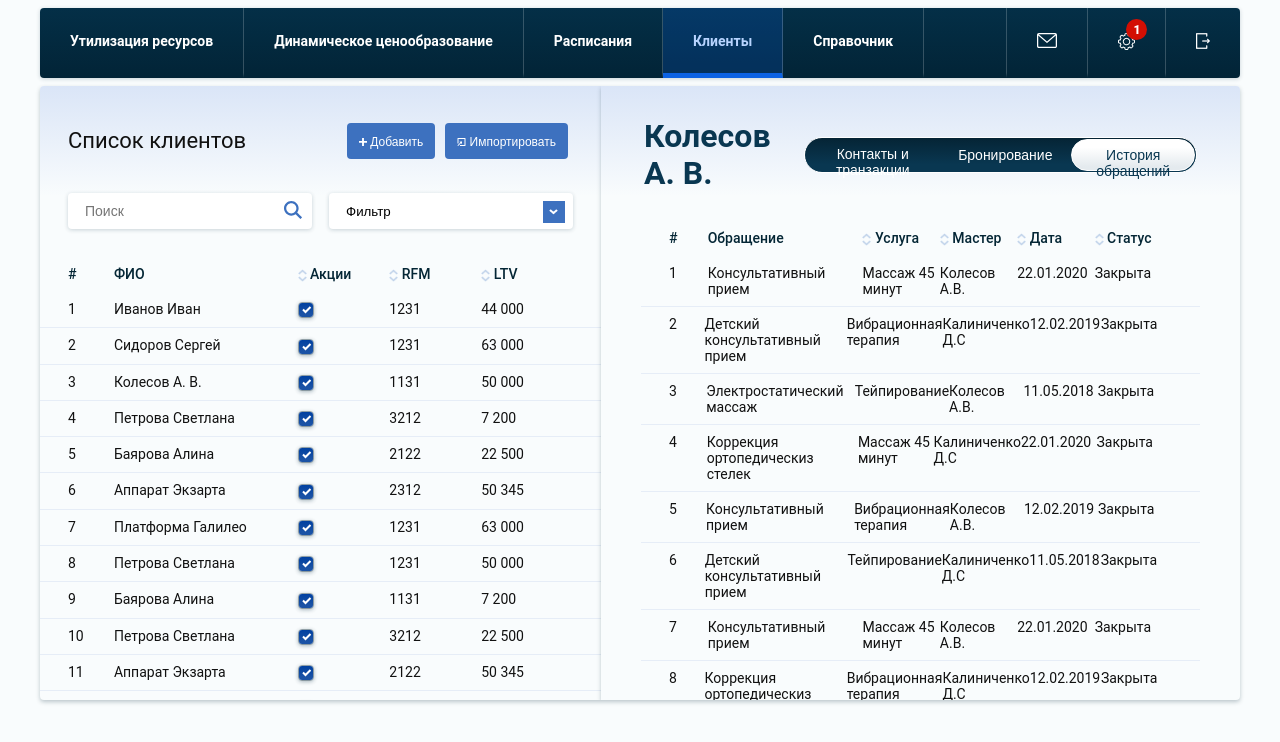
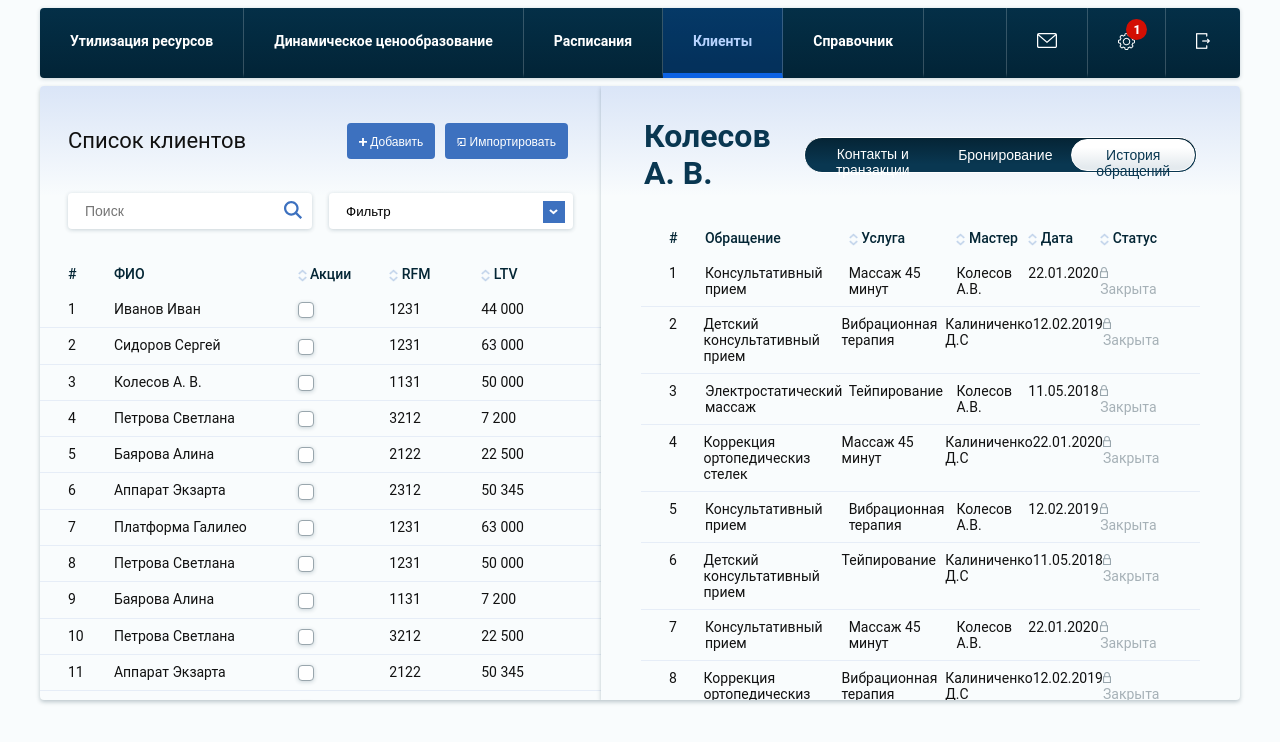
Before and after one commit to evgeniikucheriavii/dm-test, an Angular app: page /clients in a window 1280 px wide. Shown: the top 742 px of the page. Built offline with nearby package versions, Linux system fonts and the light colour scheme; a web font is replaced by a local one.

Commit message:
Added Log list markup

```diff
--- a/src/app/clients/clients.component.css
+++ b/src/app/clients/clients.component.css
@@ -167,6 +167,11 @@
 	flex: 4;
 }
 
+.list__service
+{
+	flex: 3;
+}
+
 .list__type, .list__util
 {
 	flex: 2;
@@ -241,43 +246,23 @@
 	padding: 0 40px 100px 40px;
 }
 
-.graph-row
+.status-column
 {
-	display: flex;
-	flex-direction: row;
-	justify-content: space-around;
-	align-items: center;
-	border-bottom: 1px solid rgba(12, 42, 133, 0.2);
-	padding: 0 0 10px 0;
+	display: inline-block;
+	vertical-align: middle;
 }
 
-.graph-row:first-child, .graph-row:last-child
+.status-column_open
 {
-	border: 0;
+	color: green;
 }
 
-.graph-column
+.status-column_closed
 {
-	flex: 2;
-	text-align: center;
+	color: #A6B1B7;
 }
 
-.graph-column__date
+.status-column__image
 {
-	margin-bottom: 10px;
+	margin-right: 5px;
 }
-
-.graph-column_head
-{
-	border-right: 1px solid rgba(61, 113, 191, 0.3);
-}
-
-.graph-column_head:nth-child(8n)
-{
-	border-right: 1px solid transparent;
-}
-
-.graph-column:first-child, .graph-column:last-child
-{
-	flex: 1;
-}
--- a/src/app/clients/clients.component.html
+++ b/src/app/clients/clients.component.html
@@ -44,7 +44,7 @@
 				<div class="list-row" *ngFor="let c of clients; let i = index">
 					<div class="list__num">{{i + 1}}</div>
 					<div class="list__name">{{c.fio}}</div>
-					<div class="list__type"><label class="box-label box-label_checkbox"><input type="checkbox" class="box-label__input box-label__input_checkbox" checked="{{c.sale}}"></label></div>
+					<div class="list__type"><label class="box-label box-label_checkbox"><input type="checkbox" class="box-label__input box-label__input_checkbox"></label></div>
 					<div class="list__util">{{c.rfm}}</div>
 					<div class="list__util">{{c.ltvString}}</div>
 				</div>
@@ -76,7 +76,7 @@
 				<div class="list-row list-row_head">
 					<div class="list__num">#</div>
 					<div class="list__name">Обращение</div>
-					<div class="list__type"><img src="assets/images/Sort_inactive.png" class="sort-image"> Услуга</div>
+					<div class="list__service"><img src="assets/images/Sort_inactive.png" class="sort-image"> Услуга</div>
 					<div class="list__util"><img src="assets/images/Sort_inactive.png" class="sort-image"> Мастер</div>
 					<div class="list__util"><img src="assets/images/Sort_inactive.png" class="sort-image"> Дата</div>
 					<div class="list__util"><img src="assets/images/Sort_inactive.png" class="sort-image"> Статус</div>
@@ -84,10 +84,14 @@
 				<div class="list-row" *ngFor="let l of currentClient.log; let i = index">
 					<div class="list__num">{{i + 1}}</div>
 					<div class="list__name">{{l.query}}</div>
-					<div class="list__type">{{l.service}}</div>
+					<div class="list__service">{{l.service}}</div>
 					<div class="list__util">{{l.master}}</div>
 					<div class="list__util">{{l.date}}</div>
-					<div class="list__util">{{l.statusString}}</div>
+					<div class="list__util">
+						<div *ngIf="l.status; then closedBlock else openBlock"></div>
+						<ng-template #closedBlock><span class="status-column status-column_closed"><img src="assets/images/Closed.svg" class="status-column__image"> {{l.statusString}}</span></ng-template>
+						<ng-template #openBlock><span class="status-column status-column_open"><img src="assets/images/Open.svg" class="status-column__image"> {{l.statusString}}</span></ng-template>
+					</div>
 				</div>
 			</section>
 		</div>
```
Also changed, not shown: src/assets/images/Closed.svg (added).
